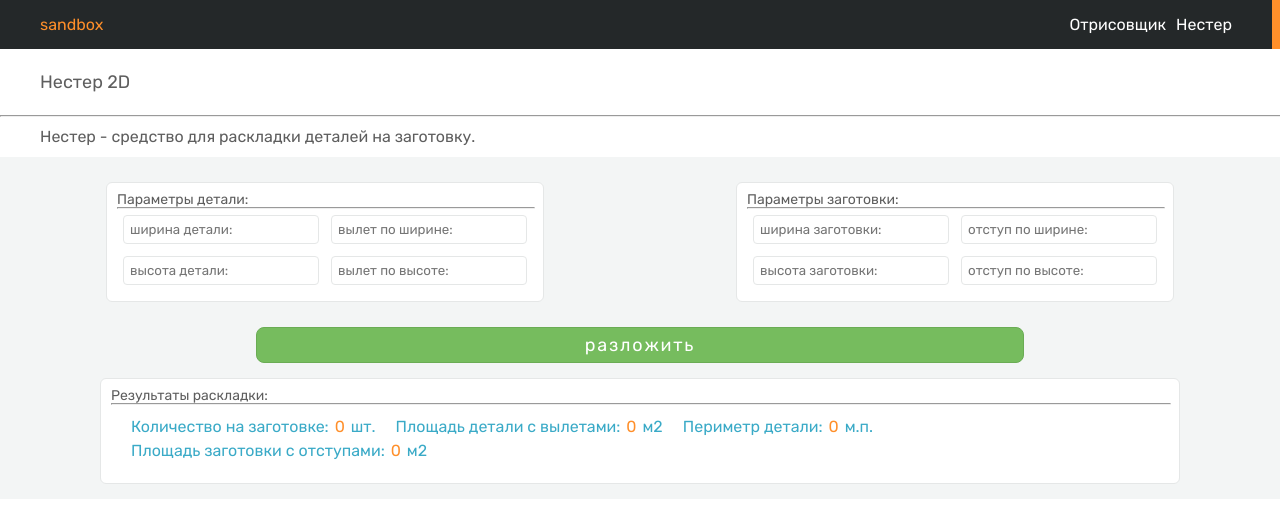
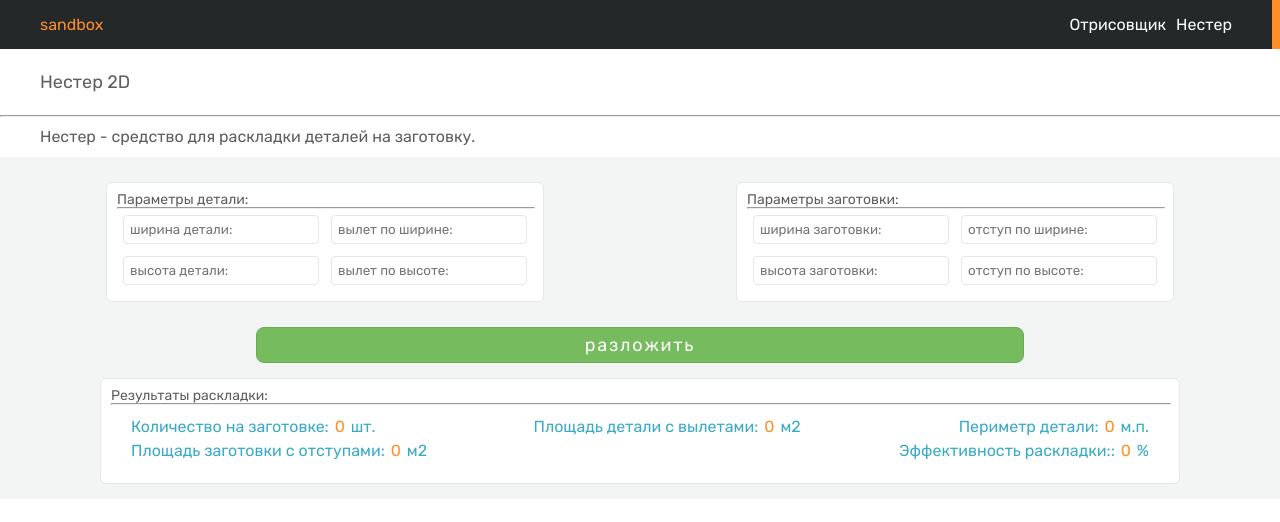
Before and after one commit to qk7p/sandbox-ts, a React (Create React App) app: page /nester in a window 1280 px wide. Shown: the top 522 px of the page. Built offline with nearby package versions, Linux system fonts and the light colour scheme.

Commit message:
add nesting efficiency

```diff
--- a/src/components/ResultCard.tsx
+++ b/src/components/ResultCard.tsx
@@ -13,6 +13,7 @@ export function ResultCard() {
   const materialArea = useAppSelector(
     (state) => state.materialCalc.materialArea
   );
+  const nestingEfficiency = useAppSelector((state) => state.nestingEfficiency.nestingEfficiency)
 
   return (
     <div className="ResultCard">
@@ -26,6 +27,7 @@ export function ResultCard() {
           valueType=" м.п."
         />
         <ResultItem name="Площадь заготовки с отступами" value={materialArea} valueType=" м2" />
+        <ResultItem name="Эффективность раскладки:" value={nestingEfficiency} valueType=" %" />
       </div>
     </div>
   );
--- /dev/null
+++ b/src/features/nestingEfficiency/nestingEfficiency.ts
@@ -0,0 +1,27 @@
+import { createSlice, PayloadAction } from "@reduxjs/toolkit";
+import { RootState } from "../../store/store";
+
+interface NestingEfficiencyState {
+  nestingEfficiency: number;
+}
+
+const initialState: NestingEfficiencyState = {
+  nestingEfficiency: 0,
+};
+
+export const nestingEfficiencySlice = createSlice({
+  name: "nestingEfficiency",
+  initialState,
+  reducers: {
+    changeNestingEfficiency: (state, action: PayloadAction<number>) => {
+      state.nestingEfficiency = action.payload;
+    },
+  },
+});
+
+export const { changeNestingEfficiency } = nestingEfficiencySlice.actions;
+
+export const selectNesintEfficency = (state: RootState) =>
+  state.nestingEfficiency.nestingEfficiency;
+
+export default nestingEfficiencySlice.reducer;
--- a/src/pages/NestingPage.tsx
+++ b/src/pages/NestingPage.tsx
@@ -7,6 +7,7 @@ import { calcMaterialParams } from "../utils/calcMaterialParams";
 import { BodyTitle } from "../components/BodyTitle";
 import { PrimaryButton } from "../components/PrimaryButton";
 import { Toast } from "../components/Toast";
+import { calcEfficiency } from "../utils/calcEfficiency";
 
 
 export function NestingPage() {
@@ -14,6 +15,7 @@ export function NestingPage() {
     nestCurrentDetail();
     calcDetailParams();
     calcMaterialParams();
+    calcEfficiency();
   }
 
   return (
--- a/src/store/store.ts
+++ b/src/store/store.ts
@@ -4,10 +4,8 @@ import { detailSlice } from "../features/detail/detailSlice";
 import { detailCalcSlice } from "../features/detailCalc/detailCalcSlice";
 import { flatMaterialSlice } from "../features/flatMaterial/flatMaterialSlice";
 import { materialCalcSlice } from "../features/materialCalc/materialCalcSlice";
+import { nestingEfficiencySlice } from "../features/nestingEfficiency/nestingEfficiency";
 import { toastListSlice } from "../features/toastList/toastListSlice";
-
-
-
 
 export const store = configureStore({
   reducer: {
@@ -17,6 +15,7 @@ export const store = configureStore({
     materialCalc: materialCalcSlice.reducer,
     currentNestingResult: currentNestingResultSlice.reducer,
     toastList: toastListSlice.reducer,
+    nestingEfficiency: nestingEfficiencySlice.reducer,
   },
 });
 
--- a/src/style/NestingPage/ResultCard.css
+++ b/src/style/NestingPage/ResultCard.css
@@ -13,6 +13,7 @@
 .innerBox {
   display: flex;
   flex-direction: row;
+  justify-content: space-between;
   flex-wrap: wrap;
   padding: 10px;
 }
--- /dev/null
+++ b/src/utils/calcEfficiency.ts
@@ -0,0 +1,12 @@
+import { changeCurrentNestingResult } from "../features/currentNestingResult/currentNestingResultSlice";
+import { changeNestingEfficiency } from "../features/nestingEfficiency/nestingEfficiency";
+import { store } from "../store/store";
+
+export function calcEfficiency() {
+  const detailArea = store.getState().detailCalc.detailArea;
+  const materialArea = store.getState().materialCalc.materialArea;
+  const detailQuantity = store.getState().currentNestingResult.result;
+  const nestingArea = detailArea * detailQuantity;
+  const result = Number(((nestingArea * 100) / materialArea).toFixed(2));
+  store.dispatch(changeNestingEfficiency(result));
+}
--- a/src/utils/calcMaterialParams.ts
+++ b/src/utils/calcMaterialParams.ts
@@ -18,7 +18,7 @@ export function calcMaterialParams() {
   const cleanWidth = material.getCleanWidth();
   const cleanHeight = material.getCleanHeight();
 
-  const area = Number(((cleanWidth / 1000) * (cleanHeight / 1000)).toFixed(2));
+  const area = Number(((cleanWidth / 1000) * (cleanHeight / 1000)).toFixed(3));
 
   store.dispatch(changeMaterialArea(area));
 }
```
